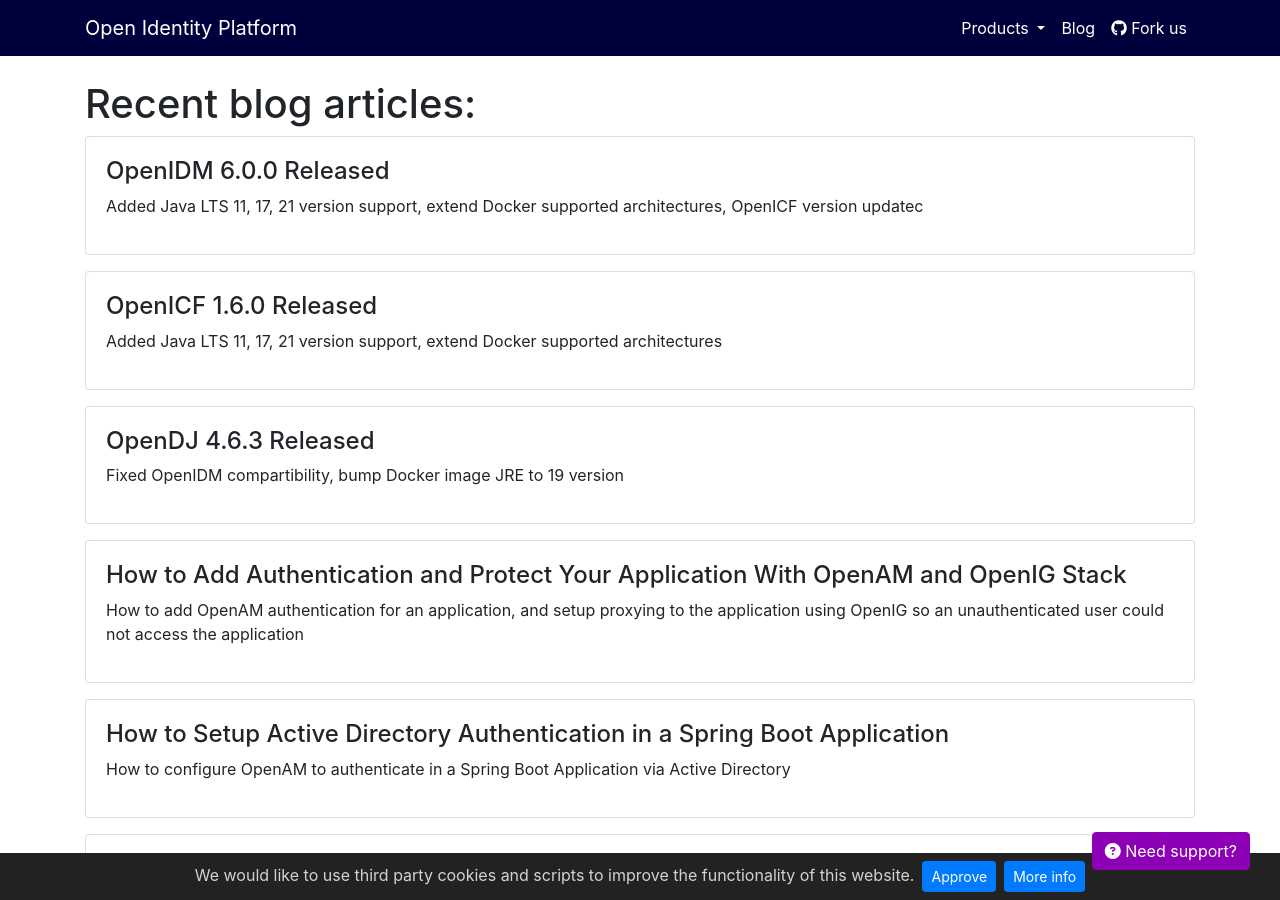
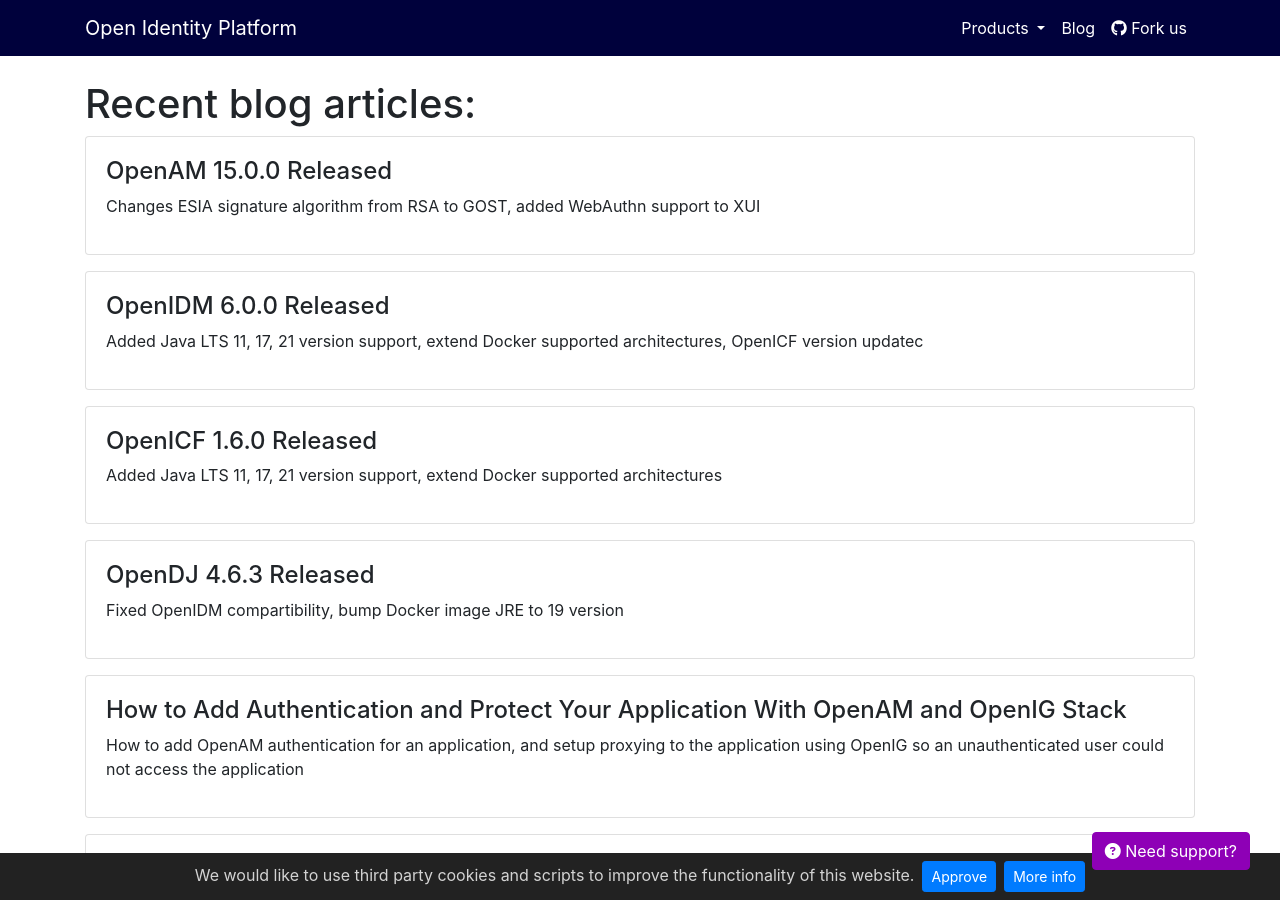
Before and after one commit to OpenIdentityPlatform/OpenIdentityPlatform.org, a Jekyll site: the page built from blog/index.html, in a window 1280 px wide and 900 px high. Built offline with Jekyll 4.4.1, drawn with Linux system fonts in a browser that asks for light colours; nearby versions of some CDN libraries.

Commit message:
OpenAM 15.0.0 Released (#168)

```diff
--- a/_data/blogposts.yml
+++ b/_data/blogposts.yml
@@ -1,3 +1,8 @@
+-
+  title: 'OpenAM 15.0.0 Released'
+  link: '/blog/openam-15-0-0-released'
+  description: 'Changes ESIA signature algorithm from RSA to GOST, added WebAuthn support to XUI'
+
 -
   title: 'OpenIDM 6.0.0 Released'
   link: '/blog/openidm-6-0-0-released'
--- /dev/null
+++ b/blog/openam-15-0-0-released.md
@@ -0,0 +1,25 @@
+---
+layout: home
+landing-title: "OpenAM 15.0.0 Released"
+landing-title2: "OpenAM 15.0.0 Released"
+description: Open Identity Platform Community just released OpenAM v15.0.0
+keywords: 'OpenAM, Access Management, Authentication, SSO, Single Sign On, Open Identity Platform, Release, ESIA, WebAuthn'
+imageurl: 'openam-og.png'
+---
+# OpenAM 15.0.0 Released
+
+[Download](https://github.com/OpenIdentityPlatform/OpenAM/releases/tag/15.0.0)
+
+## What's new
+* Aded WebAuthn authentication for XUI
+* Changed ESIA authentication signature algorithm from RSA to GOST
+* Added build on Mac arm64 M1
+* Updated OpenDJ version to 4.6.3
+
+[All changes](https://github.com/OpenIdentityPlatform/OpenAM/compare/14.8.4...15.0.0)
+
+## Thanks for the contributions
+
+<i id="vharseko"><i>1. <a href="https://github.com/vharseko" target="_blank">Valery Kharseko</a></i>
+
+<i id="maximthomas"><i>2. <a href="https://github.com/maximthomas" target="_blank">Maxim Thomas</a></i>
```
